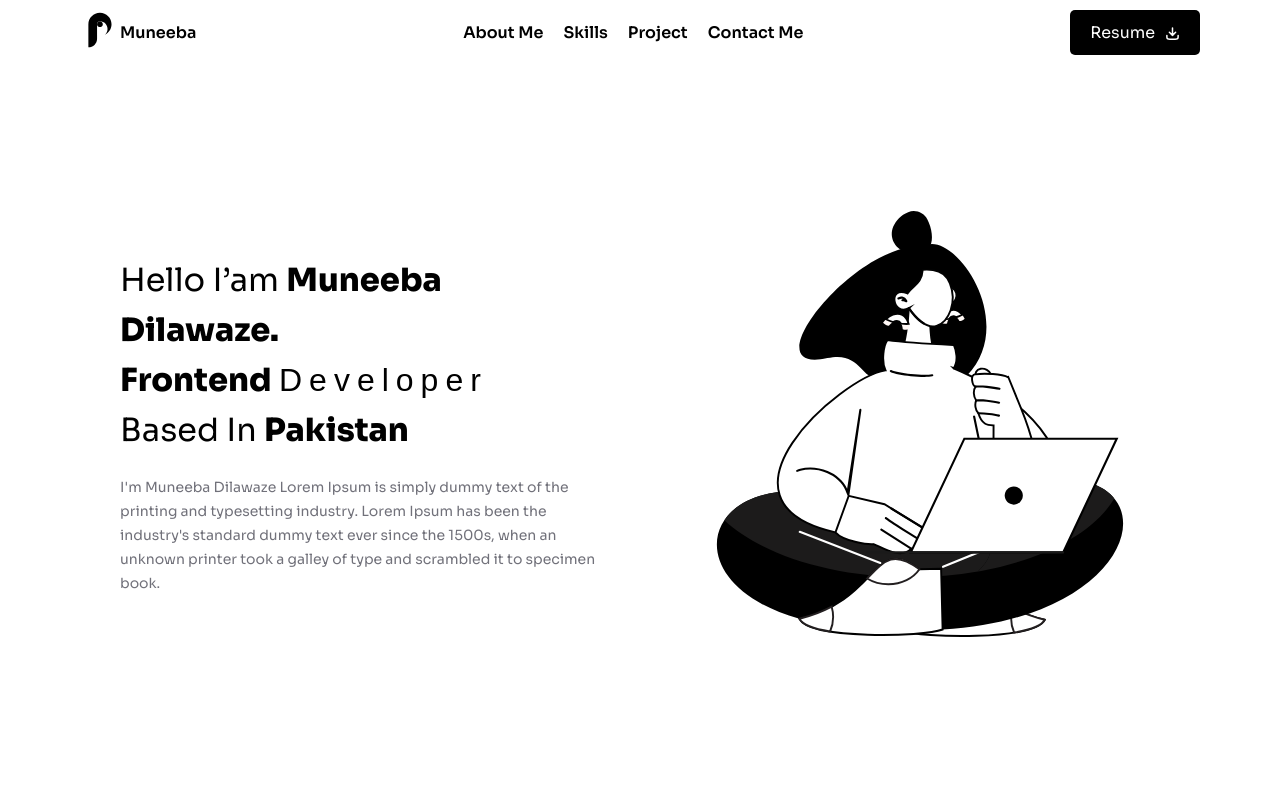
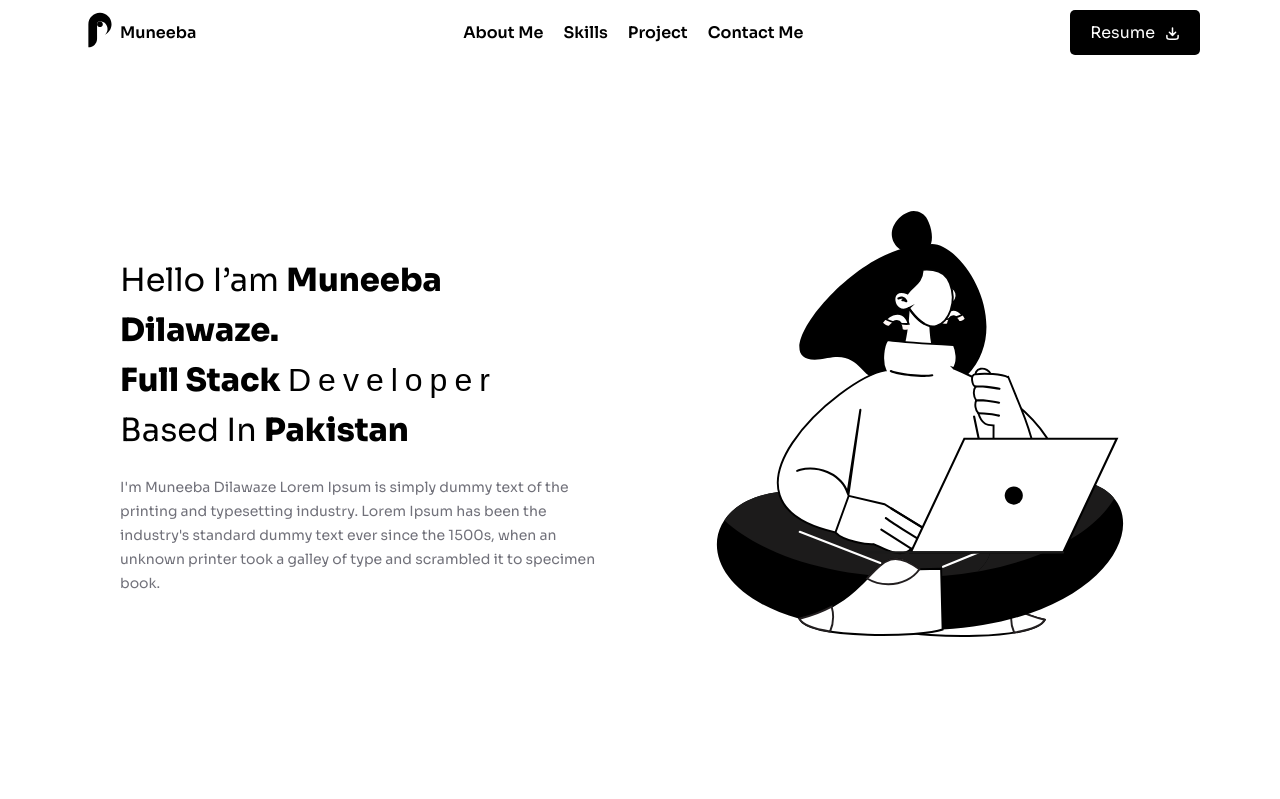
Before and after one commit to muneebaa/MyPortfolio, a React (Vite) app: page / in a window 1280 px wide. Shown: the top 799 px of the page. Built offline with nearby package versions, Linux system fonts and the light colour scheme; a web font is replaced by a local one.

Commit message:
text changed

```diff
--- a/src/mainComponents/Home/Home.jsx
+++ b/src/mainComponents/Home/Home.jsx
@@ -11,7 +11,7 @@ const Home = () => {
             Hello I’am <span className="text_bold">Muneeba Dilawaze.</span>
           </h1>
           <h1>
-            <span className="text_bold">Frontend</span>{" "}
+            <span className="text_bold">Full Stack</span>{" "}
             <span className="text_outline">Developer</span>
           </h1>
           <h1>
```
